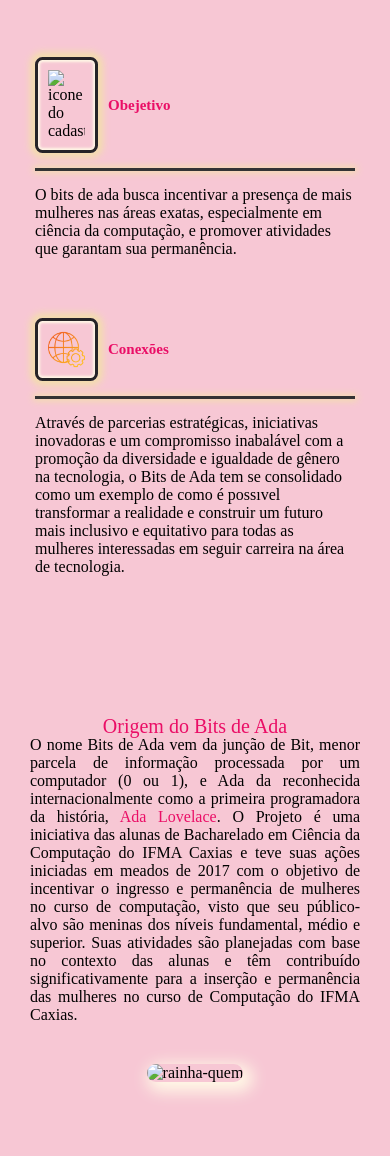
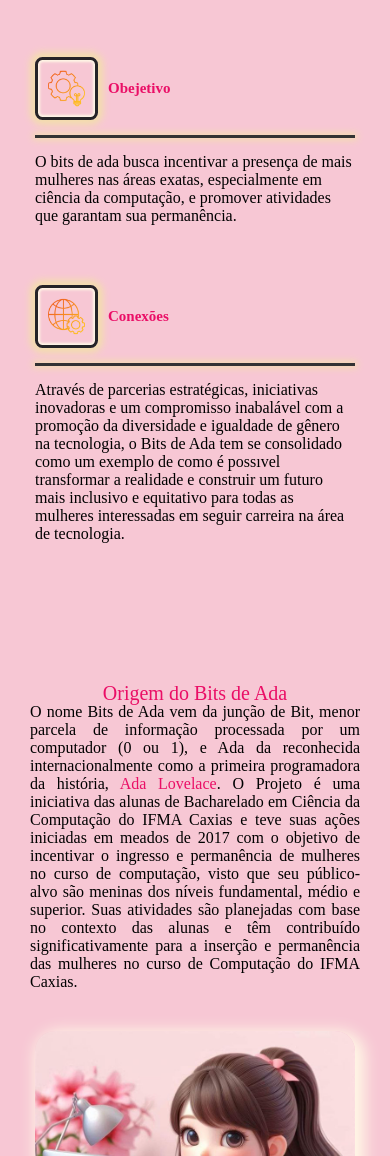
Before and after one commit to JoseCainan/BitsdeAda, a plain HTML site: page index.html in a window 390 px wide. Shown: the part 1433-2589 px from the top of the page. Drawn offline with Linux system fonts and the light colour scheme; the site is published under a folder, as on GitHub Pages, so addresses that start at the root find nothing.

Commit message:
responsividade 03

```diff
--- a/index.html
+++ b/index.html
@@ -79,7 +79,7 @@
                         <div class="passo__cabecalho">
                             <div class="passo__icone">
                                 <img
-                                src="/images/engrenagens.png"
+                                src="images/engrenagens.png"
                                 alt="icone do cadastro"
                                 />
                             </div>
@@ -131,7 +131,7 @@
                 <div class="card-Rainha">
                     <img
                     class="mao"
-                    src="/images/girl-on-pc.jpeg"
+                    src="images/girl-on-pc.jpeg"
                     alt="rainha-quem"
                     /></div>
             </div>
```
